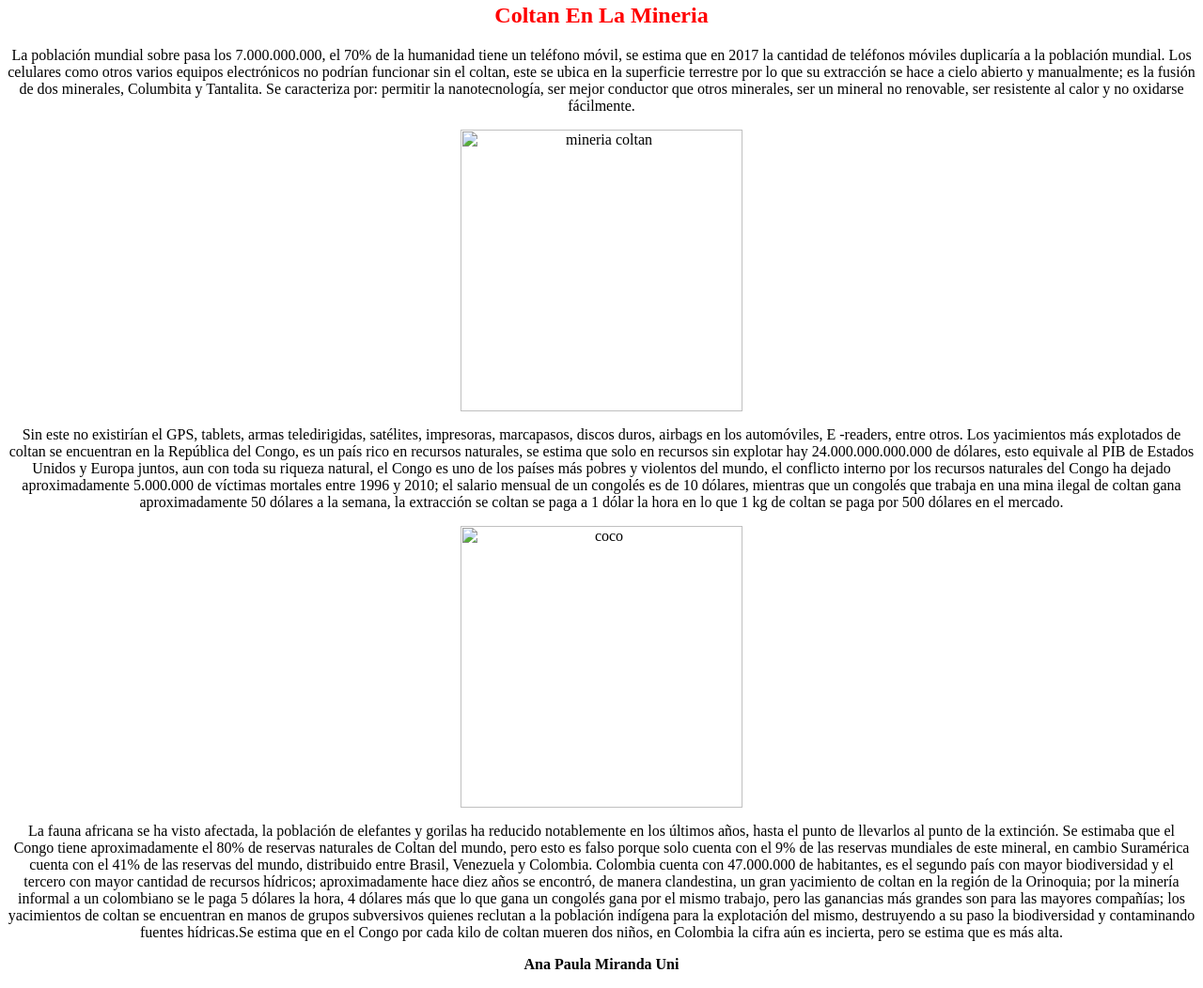
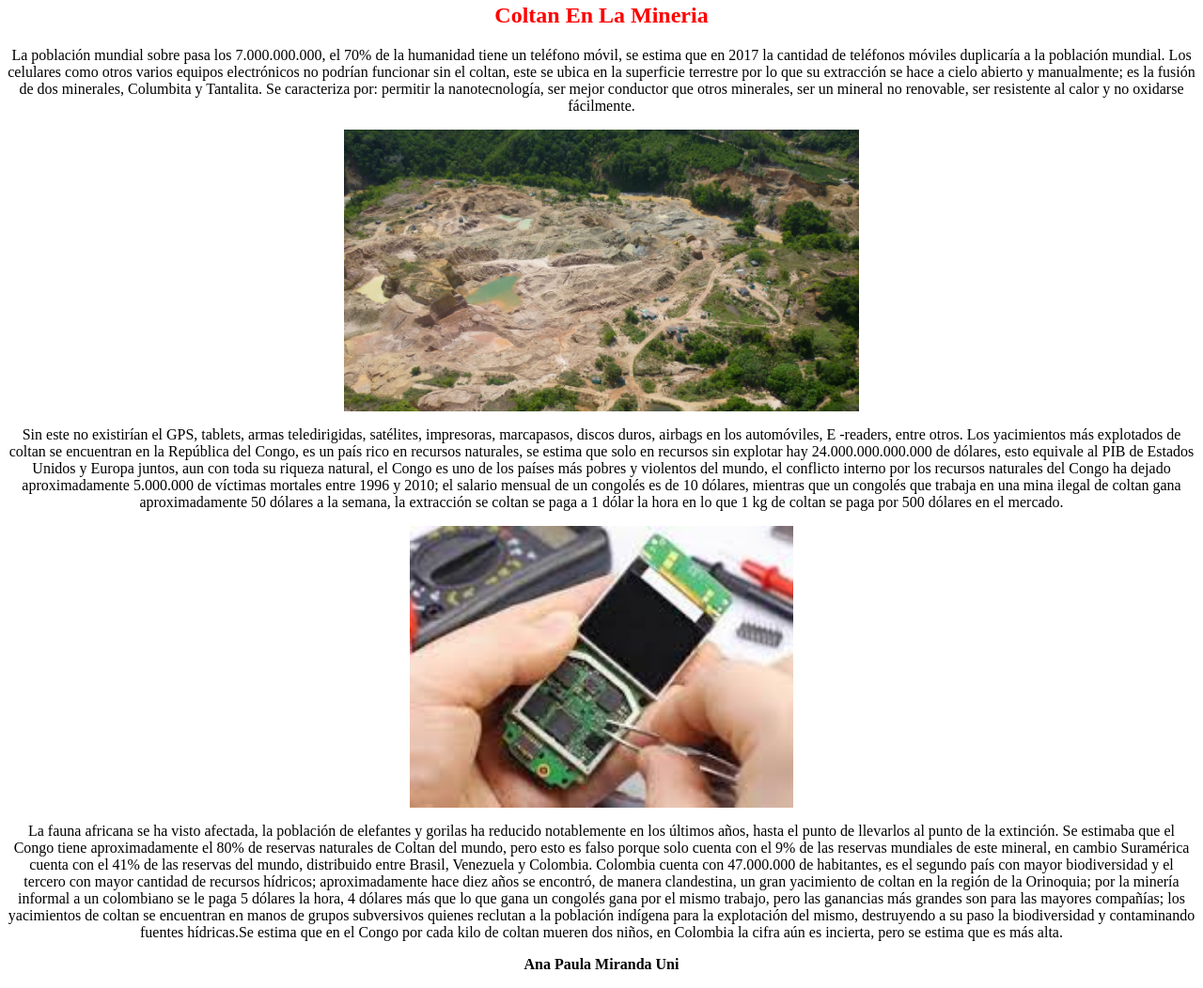
Before and after one commit to AnaMiranda01/AnaMiranda01.github.io, a plain HTML site: page index.html in a window 1280 px wide. Shown: the part 140-1192 px from the top of the page at 94% size. Drawn offline with Linux system fonts and the light colour scheme.

Commit message:
Update index.html

```diff
--- a/index.html
+++ b/index.html
@@ -27,14 +27,14 @@
 Los celulares como otros varios equipos electrónicos no podrían funcionar sin el coltan, este se ubica en la superficie terrestre  por lo que su extracción se hace a cielo abierto y manualmente; es la fusión de dos minerales, Columbita y Tantalita.
 Se caracteriza por: permitir la nanotecnología, ser mejor conductor que otros minerales, ser un mineral no renovable, ser resistente al calor y no oxidarse fácilmente.
 </p>
-<img src="logo.jpg" alt="mineria coltan" height="300"/>
+<img src="mineria coltan.jpg" alt="mineria coltan" height="300"/>
 <p>
 Sin este no existirían el GPS, tablets, armas teledirigidas, satélites, impresoras, marcapasos, discos duros, airbags en los automóviles, E -readers, entre otros.
 Los yacimientos más explotados de coltan se encuentran en la República del Congo, es un país rico en recursos naturales, se estima que solo en recursos sin explotar hay 24.000.000.000.000 de dólares, esto equivale al PIB de Estados Unidos y Europa juntos, aun con toda su riqueza natural, el Congo es uno de los
  países más pobres y violentos del mundo, el conflicto interno por los recursos naturales del Congo ha dejado aproximadamente 5.000.000 de víctimas mortales entre 1996 y 2010; el salario mensual de un congolés es de 10 dólares, mientras que un congolés que trabaja en una mina ilegal de
  coltan gana aproximadamente 50 dólares a la semana, la extracción se coltan se paga a 1 dólar la hora en lo que 1 kg de coltan  se paga por 500 dólares en el mercado.
 </p>
-<img src="logo.jpg" alt="coco" height="300"/>
+<img src="coco.jpg" alt="coco" height="300"/>
 <p>
 La fauna africana se ha visto afectada, la población de elefantes y gorilas ha reducido notablemente en los últimos años, hasta el punto de llevarlos al punto de la extinción.
 Se estimaba que el Congo tiene aproximadamente el 80% de reservas naturales de Coltan del mundo, pero esto es falso porque solo cuenta con el 9% de las reservas mundiales de este mineral, en cambio Suramérica cuenta con el 41% de las reservas del mundo, distribuido entre Brasil, Venezuela y Colombia.
```
